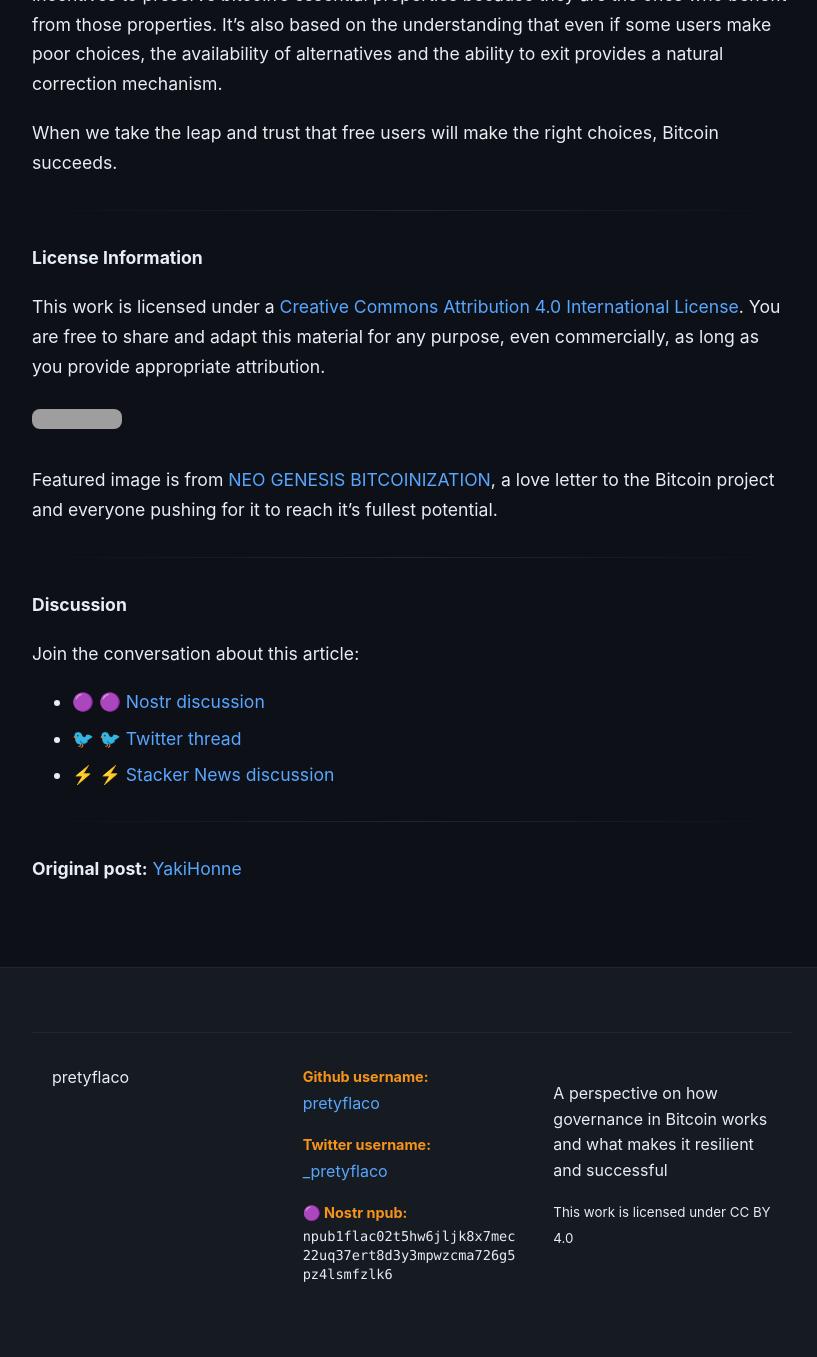
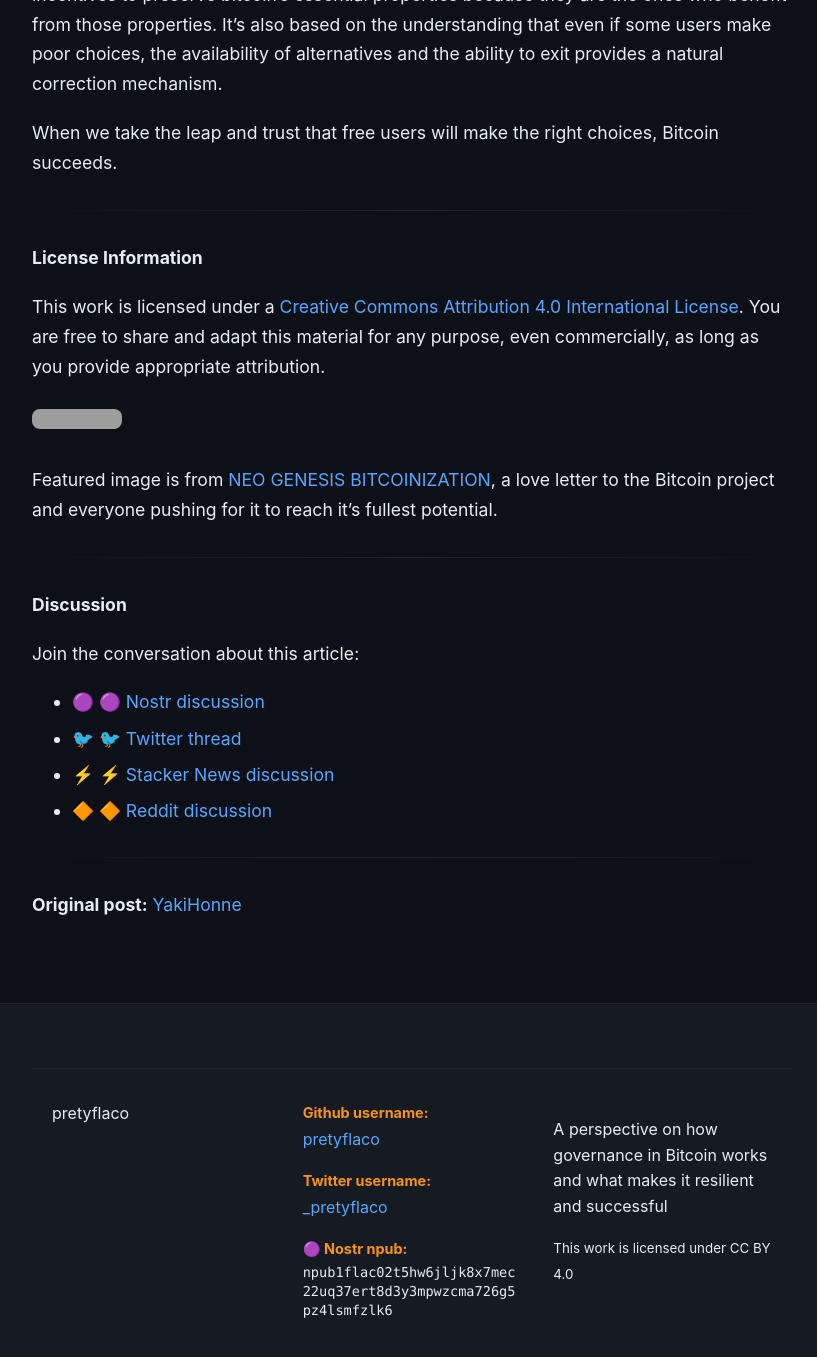
Before and after one commit to pretyflaco/bitcoingovernance, a Jekyll site: the page built from index.md, in a window 1280 px wide and 1400 px high, scrolled down 9112 px. Shown: the top 1357 px of the window, without its empty margins (228-1045 px from the left). Built offline with Jekyll 4.4.1, drawn with Linux system fonts in a browser that asks for light colours; grey boxes are pictures that could not be loaded.

Commit message:
Add Reddit discussion link to social media section
- Add Reddit post to discussion section with orange diamond emoji (🔶)
- Include CSS styling for consistent formatting with other platforms
- Expand social reach to include Reddit's Bitcoin communities
- Complete platform coverage: Nostr, Twitter, Stacker News, and Reddit
- Username: bottomupbitcoin for Reddit engagement

```diff
--- a/assets/css/style.scss
+++ b/assets/css/style.scss
@@ -320,7 +320,8 @@ th {
 
 .post-content ul li:has(a[href*="damus.io"]),
 .post-content ul li:has(a[href*="x.com"]),
-.post-content ul li:has(a[href*="stacker.news"]) {
+.post-content ul li:has(a[href*="stacker.news"]),
+.post-content ul li:has(a[href*="reddit.com"]) {
   margin-bottom: 0.5rem;
 }
 
@@ -334,6 +335,10 @@ th {
 
 .post-content ul li a[href*="stacker.news"]:before {
   content: "⚡ ";
+}
+
+.post-content ul li a[href*="reddit.com"]:before {
+  content: "🔶 ";
 }
 
 /* Responsive Design */
--- a/index.md
+++ b/index.md
@@ -168,6 +168,7 @@ Join the conversation about this article:
 - 🟣 [Nostr discussion](https://damus.io/nevent1qqsypt0plwheeawsxtnmpfytjc4wf3ww97a0a2cu3m00tyg3mjj3qsgf9ta36)
 - 🐦 [Twitter thread](https://x.com/_pretyflaco/status/1970804074674049484)
 - ⚡ [Stacker News discussion](https://stacker.news/items/1234973)
+- 🔶 [Reddit discussion](https://www.reddit.com/user/bottomupbitcoin/comments/1npcqtg/a_perspective_on_bitcoin_governance/)
 
 ---
 
```
